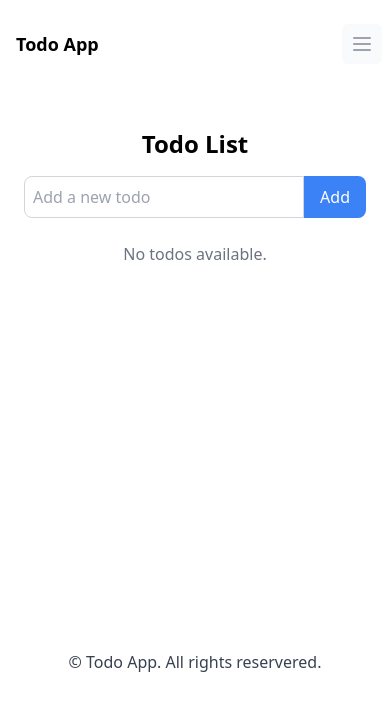
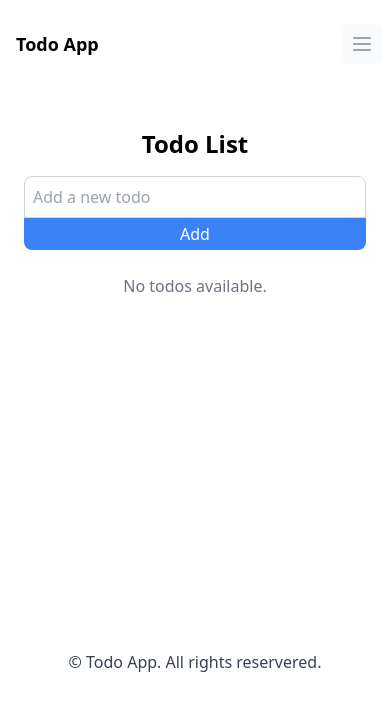
Before and after one commit to MiMMehrabian/todo-app, a Next.js app: page / in a window 390 px wide. Shown: the top 710 px of the page. Built offline with nearby package versions, Linux system fonts and the light colour scheme.

Commit message:
fix : fix ui bugs

```diff
--- a/app/components/TodoInput.tsx
+++ b/app/components/TodoInput.tsx
@@ -14,19 +14,19 @@ const TodoInput: React.FC<TodoInputProps> = ({
   handleAddTodo,
   loading,
 }) => (
-  <form onSubmit={handleAddTodo} className="flex mb-4">
+  <form onSubmit={handleAddTodo} className="flex flex-col sm:flex-row mb-4">
     <input
       type="text"
       value={inputValue}
       onChange={(e) => setInputValue(e.target.value)}
       placeholder="Add a new todo"
       disabled={loading}
-      className="flex-grow border border-gray-300 rounded-l-lg p-2 focus:outline-none focus:ring-2 focus:ring-blue-400"
+      className="flex-grow border border-gray-300 sm:rounded-l-lg rounded-t-lg sm:rounded-tr-none p-2 focus:outline-none focus:ring-2 focus:ring-blue-400"
     />
     <button
       type="submit"
       disabled={loading}
-      className="bg-blue-500 text-white rounded-r-lg px-4 hover:bg-blue-600 transition"
+      className="bg-blue-500 text-white sm:rounded-r-lg rounded-b-lg sm:rounded-bl-none px-4 py-1 sm:py-0 hover:bg-blue-600 transition"
     >
       Add
     </button>
```
